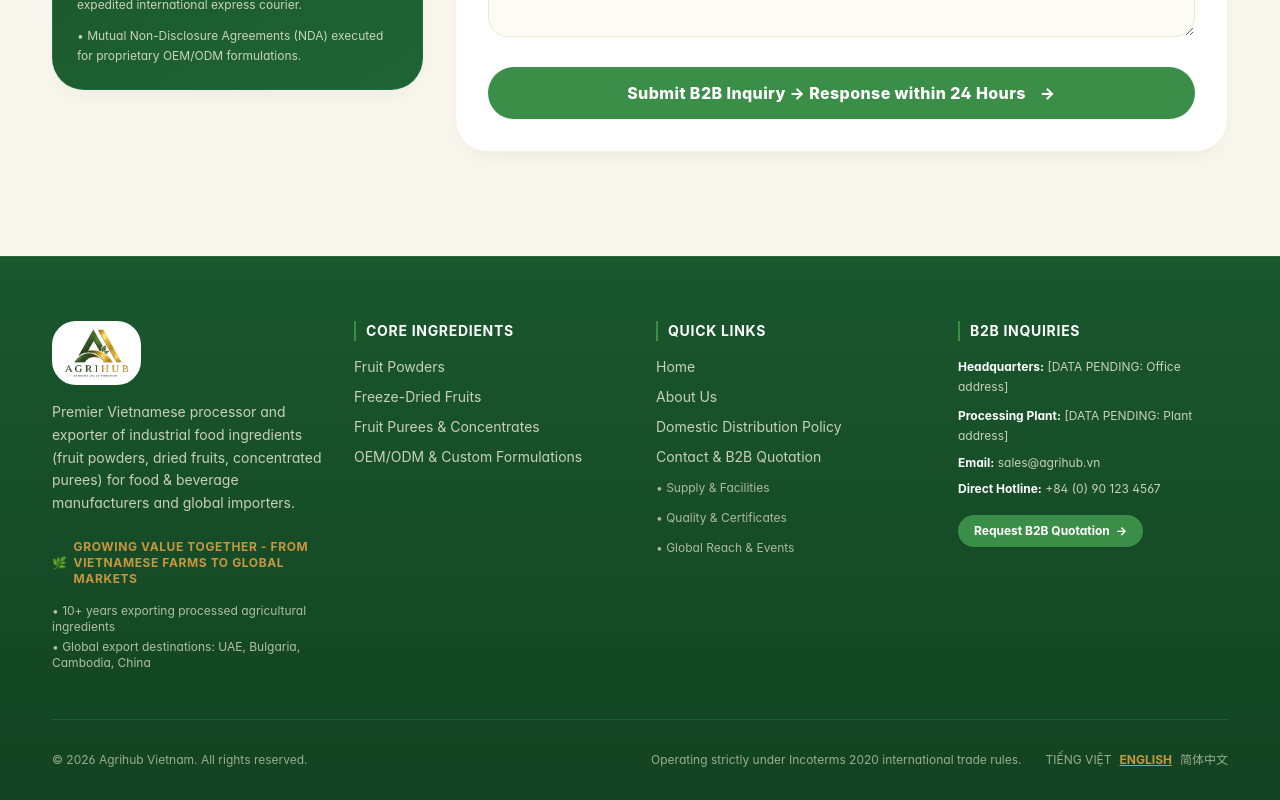
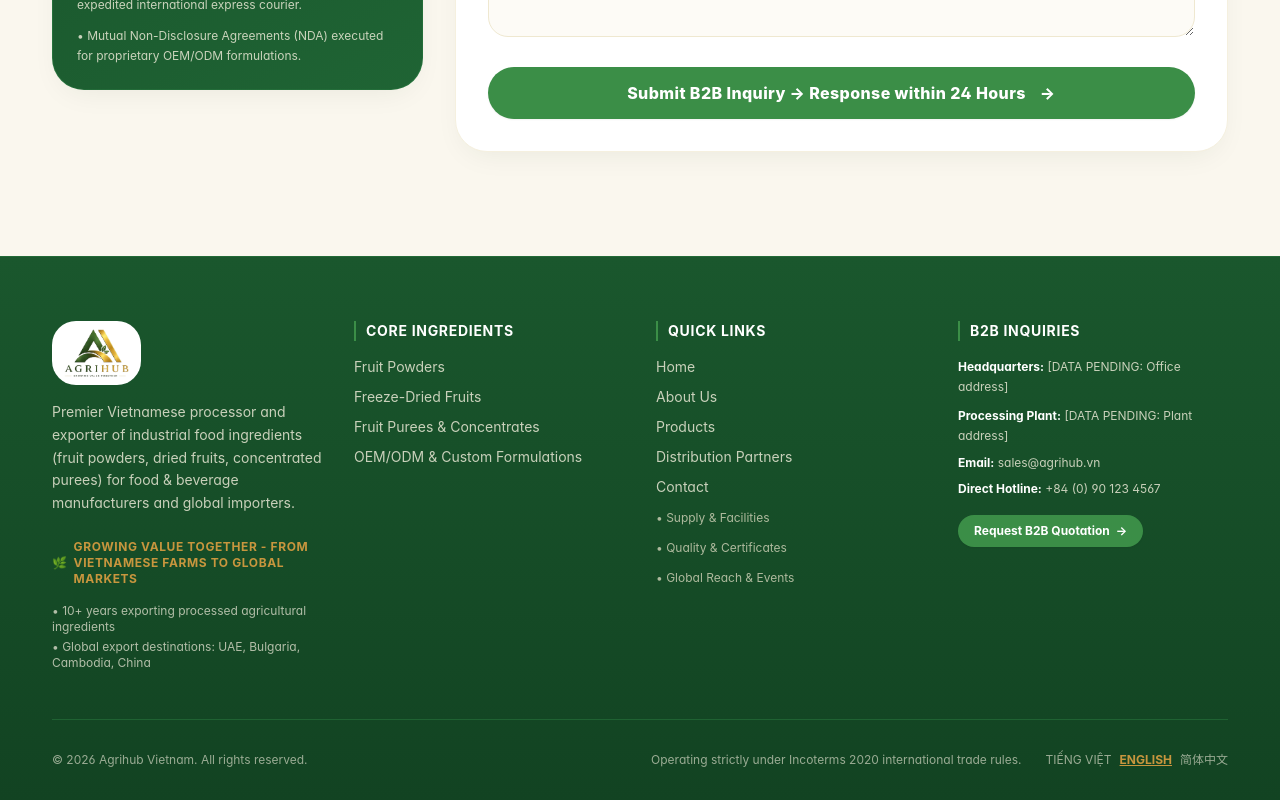
Before and after one commit to hungtan1406/AgrihubVN, a Next.js app: page /en/contact in a window 1280 px wide. Shown: the part 889-1689 px from the top of the page. Built offline with nearby package versions, Linux system fonts and the light colour scheme; no server answers.

Commit message:
feat(nav): add products route to navbar and footer

```diff
--- a/components/Footer.tsx
+++ b/components/Footer.tsx
@@ -103,6 +103,11 @@
                 </Link>
               </li>
               <li>
+                <Link href={`/${lang}/products`} className="hover:text-white hover:underline transition-colors">
+                  {dict.nav.products}
+                </Link>
+              </li>
+              <li>
                 <Link
                   href={`/${lang}/distribution-partners`}
                   className="hover:text-white hover:underline transition-colors"
--- a/components/Header.tsx
+++ b/components/Header.tsx
@@ -19,10 +19,11 @@
   const [mobileMenuOpen, setMobileMenuOpen] = useState(false);
   const pathname = usePathname();
 
-  // 4 Core Pages as approved
+  // Navigation Links
   const navLinks = [
     { href: `/${lang}`, label: dict.nav.home },
     { href: `/${lang}/about-us`, label: dict.nav.aboutUs },
+    { href: `/${lang}/products`, label: dict.nav.products },
     { href: `/${lang}/distribution-partners`, label: dict.nav.distributionPartners },
     { href: `/${lang}/contact`, label: dict.nav.contact },
   ];
--- a/lib/i18n/dictionaries/en.ts
+++ b/lib/i18n/dictionaries/en.ts
@@ -18,10 +18,10 @@
   nav: {
     home: 'Home',
     aboutUs: 'About Us',
-    distributionPartners: 'Domestic Distribution Policy',
-    contact: 'Contact & B2B Quotation',
+    products: 'Products',
+    distributionPartners: 'Distribution Partners',
+    contact: 'Contact',
     requestQuoteBtn: 'Request Quote',
-    products: 'Ingredients',
     ingredients: 'Ingredients Showcase',
     oemOdm: 'OEM/ODM Processing',
     supplyChain: 'Supply & Facilities',
--- a/lib/i18n/dictionaries/vi.ts
+++ b/lib/i18n/dictionaries/vi.ts
@@ -18,10 +18,10 @@
   nav: {
     home: 'Trang chủ',
     aboutUs: 'Về chúng tôi',
-    distributionPartners: 'Chính sách Đại lý & Phân phối Nội địa',
-    contact: 'Liên hệ & Yêu cầu Báo giá B2B',
+    products: 'Sản phẩm',
+    distributionPartners: 'Đại lý & Phân phối',
+    contact: 'Liên hệ',
     requestQuoteBtn: 'Xin báo giá',
-    products: 'Nguyên liệu',
     ingredients: 'Danh mục Nguyên liệu',
     oemOdm: 'Gia công OEM/ODM',
     supplyChain: 'Năng lực & Vùng trồng',
--- a/lib/i18n/dictionaries/zh.ts
+++ b/lib/i18n/dictionaries/zh.ts
@@ -18,10 +18,10 @@
   nav: {
     home: '首页',
     aboutUs: '关于我们',
-    distributionPartners: '国内经销与渠道政策',
-    contact: '商务联系与 B2B 报价',
+    products: '产品中心',
+    distributionPartners: '渠道经销',
+    contact: '商务联系',
     requestQuoteBtn: '获取报价',
-    products: '原料产品',
     ingredients: '核心原料矩阵',
     oemOdm: 'OEM/ODM 代工',
     supplyChain: '产能与种植基地',
```
